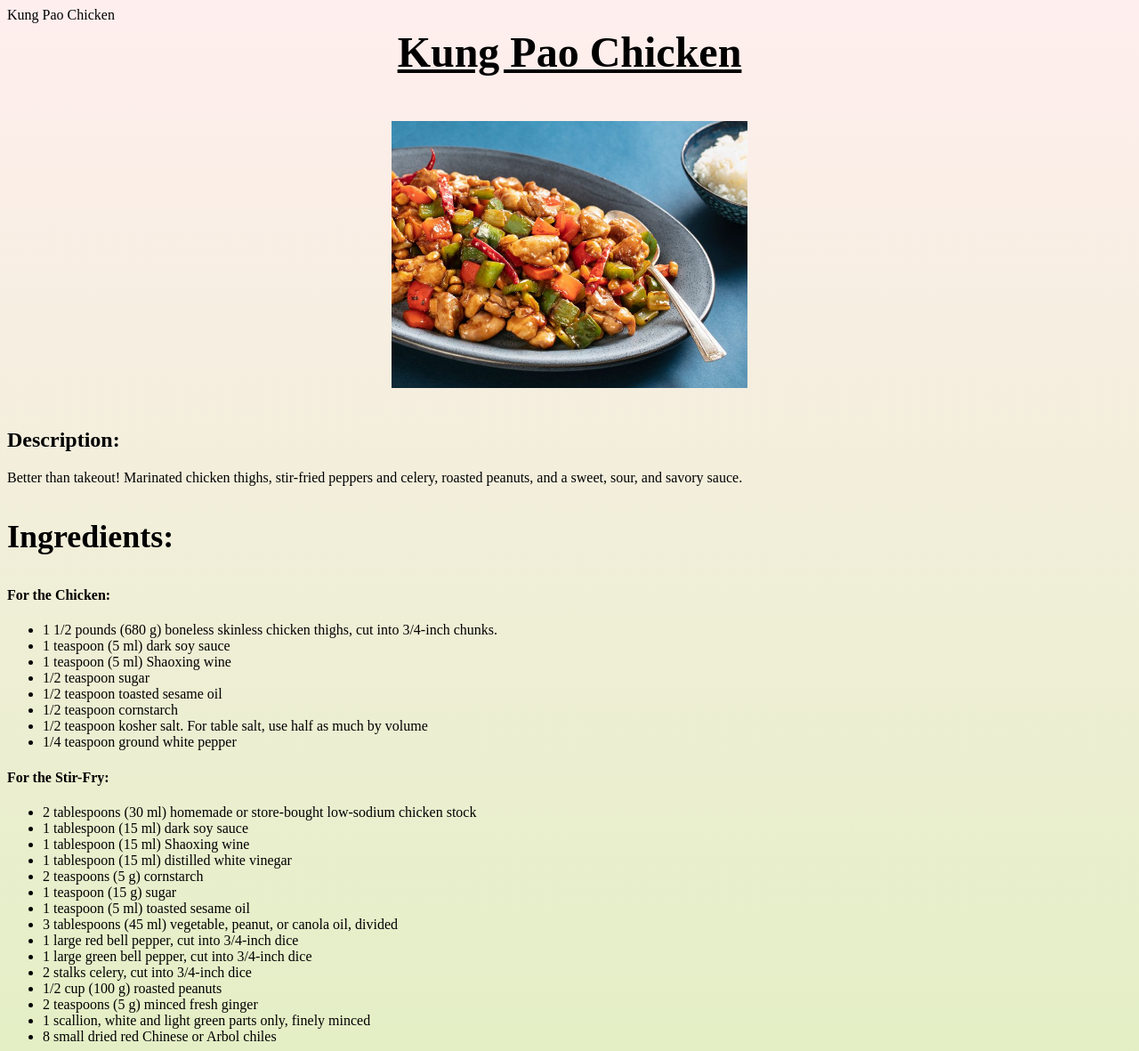
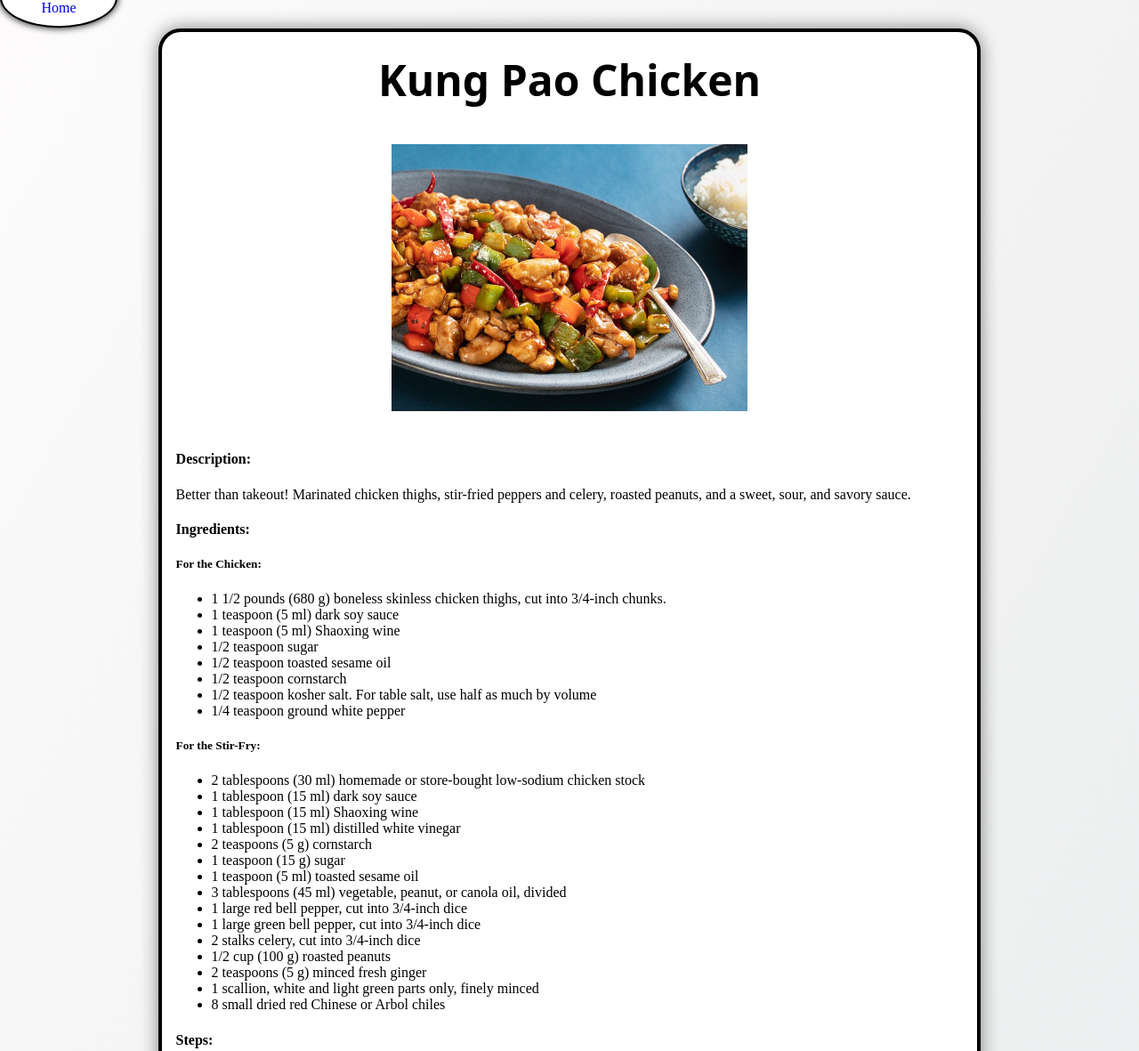
Before and after one commit to BrendanChristopher/odin-recipes, a plain HTML site: page recipes/kung_pao_chicken.html in a window 1280 px wide. Shown: the top 1181 px of the page at 89% size. Drawn offline with Linux system fonts and the light colour scheme.

Commit message:
Change all recipe pages to use stylesheets

```diff
--- a/recipes/kung_pao_chicken.html
+++ b/recipes/kung_pao_chicken.html
@@ -3,17 +3,21 @@
 <head>
     <meta charset="UTF-8">
     <meta name="viewport" content="width=device-width, initial-scale=1.0">
-    <link rel="stylesheet" href="styles.css"
+    <link rel="stylesheet" href="styles.css">
     <title>Kung Pao Chicken</title>
 </head>
 <body>
+    <header>
+        <a href="../index.html" >Home</a>
+    </header>
+    <div id="contents">
         <h1>Kung Pao Chicken</h1>
         <img src="../images/kung_pao.jpg" height="40%" width="40%" alt="a picture of kun pao chicken">
-    <h2>Description:</h2>
+        <h4>Description:</h4>
         <p>Better than takeout! Marinated chicken thighs, stir-fried peppers and celery, roasted peanuts, and a sweet, sour, and savory sauce.</p>
     <!-- Ingredients list -->
-    <h3>Ingredients:</h3>
-    <h4>For the Chicken:</h4>
+        <h4>Ingredients:</h4>
+        <h5>For the Chicken:</h5>
         <ul>
             <li>1 1/2 pounds (680 g) boneless skinless chicken thighs, cut into 3/4-inch chunks.</li>
             <li>1 teaspoon (5 ml) dark soy sauce</li>
@@ -25,7 +29,7 @@
             <li>1/4 teaspoon ground white pepper</li>
         </ul>
 
-    <h4>For the Stir-Fry:</h4>
+        <h5>For the Stir-Fry:</h5>
         <ul>
             <li>2 tablespoons (30 ml) homemade or store-bought low-sodium chicken stock</li>
             <li>1 tablespoon (15 ml) dark soy sauce</li>
@@ -44,7 +48,7 @@
             <li>8 small dried red Chinese or Arbol chiles</li>
         </ul>
     <!-- Direcctions for the recipe -->
-    <h3>Steps:</h3>
+        <h4>Steps:</h4>
         <ol>
             <li><b>For the Chicken:</b> Combine chicken, soy sauce, wine, sugar, sesame oil, cornstarch, and pepper in a medium bowl and toss to coat. Set aside for 20 minutes.</li>
             <li><b>For the Stir-Fry:</b> Combine chicken stock, soy sauce, wine, vinegar, sugar, cornstarch, and sesame oil in a small bowl and whisk together until homogenous. Set aside.</li>
@@ -55,5 +59,6 @@
 
     <!-- Link to homepage -->
         <a href="../index.html">Home</a>
+    </div>
 </body>
 </html>
--- a/recipes/styles.css
+++ b/recipes/styles.css
@@ -8,17 +8,16 @@ header {
     left:0px;
     top:0px;
     background-color: white;
-    box-shadow: 0px 0px 15px black;
+    box-shadow: 0px 0px 8px black;
     border-radius: 50%;
-    border: 5px solid olive;
+    border: 2px solid black;
 }
 
 h1 {
     text-align:center;
-    font-family: 'Playfair Display', serif;
+    font-family: system-ui, "Segoe UI", Roboto, Helvetica, Arial, sans-serif, "Apple Color Emoji", "Segoe UI Emoji", "Segoe UI Symbol";
     font-size: 3rem;
     font-weight: bold;
-    text-decoration: underline;
     height:100px;
     margin-top: 5px;
     margin-bottom:5px;
@@ -38,7 +37,7 @@ img {
     padding: 1rem;
     margin-top: 2rem;
     width: max(70%,400px);
-    border: 4px solid olive;
+    border: 4px solid black;
     text-align: left;
     border-radius: 25px;
     background-color: white;
@@ -47,10 +46,14 @@ img {
 }
 
 body {
-    background: linear-gradient(180deg, #FFEEEE, #DDEFBB);
+    background-image: linear-gradient(120deg, #fdfbfb 0%, #ebedee 100%);
     height: fit-content;
 }
 
 h3 {
     font-size: 36px;
 }
+
+a {
+    text-decoration: none;
+}
--- a/styles.css
+++ b/styles.css
@@ -8,7 +8,6 @@ h1 {
 
 body {
     background-image: linear-gradient(120deg, #fdfbfb 0%, #ebedee 100%);
-    font-family: system-ui, "Segoe UI", Roboto, Helvetica, Arial, sans-serif, "Apple Color Emoji", "Segoe UI Emoji", "Segoe UI Symbol";
     height: 100vh;
 }
 
```
Also changed, not shown: recipes/carbonara.html (+13 -6 lines), recipes/steak_au_poivre.html (+7 -4 lines). Lines whose indentation alone changed are shown as unchanged.
